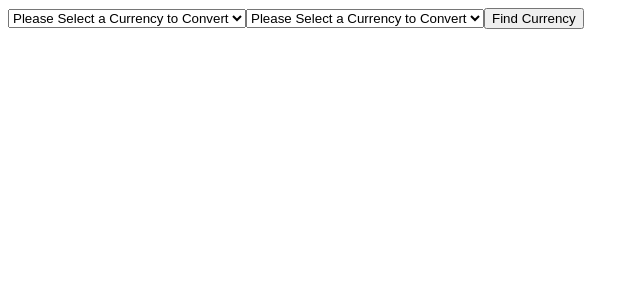
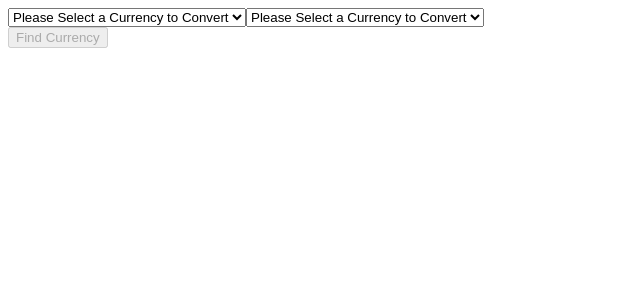
Before and after one commit to HenriqueFadoni/money-now, a React (Create React App) app: page / in a window 1280 px wide. Shown: the top 300 px of the page, without its empty margins (0-640 px from the left). Built offline with nearby package versions, Linux system fonts and the light colour scheme; no server answers.

Commit message:
Fixing Form Bug

```diff
--- a/src/App.js
+++ b/src/App.js
@@ -3,7 +3,6 @@ import axios from 'axios';
 
 import BaseCurrencySelector from './components/BaseCurrencySelector';
 import ToCurrencySelector from './components/ToCurrencySelector';
-import FindRate from './components/FindRate';
 import Inputs from './components/Inputs';
 
 class App extends Component {
@@ -49,8 +48,10 @@ class App extends Component {
     this.setState({ currencyExchange: update });
   };
 
-  findRate = () => {
-    if (this.state.currencyExchange.base !== "" && this.state.currencyExchange.toCurrency ) {
+  findRate = event => {
+    event.preventDefault();
+    event.currentTarget.reset();
+
     const value = Math.round(this.state.currencyExchange.rates[this.state.currencyExchange.toCurrency] * 100) / 100;
     let update = {
       ...this.state,
@@ -64,18 +65,21 @@ class App extends Component {
 
     this.setState(update);
   }
-  }
 
   render() {
     const rates = this.state.currencyExchange.rates;
     let arrayRates = [];
+    let button = false;
 
     for (let rate in rates) {
       arrayRates.push(
         <option
           value={`${rate}`}
-          key={`${rate}`} > {rate} </option> );
+          key={`${rate}`} > {rate} </option>);
     }
+
+    if (this.state.currencyExchange.base !== "" && this.state.currencyExchange.toCurrency) button = true;
+
     return (
       <div className="App">
         <BaseCurrencySelector
@@ -86,14 +90,13 @@ class App extends Component {
           rates={arrayRates}
           selectHandler={this.selectToHandler} />
 
-        {
-          this.state.showInput ?
         <Inputs
+          showInputs={this.state.showInput}
           baseValue={this.state.currencyExchange.baseValue}
-            currencyValue={this.state.currencyExchange.currencyValue} /> : null
-        }
+          currencyValue={this.state.currencyExchange.currencyValue}
+          findRate={this.findRate}
+          showBtn={button} />
 
-        <FindRate findRate={this.findRate} />
       </div>
     );
   }
--- a/src/components/Inputs.js
+++ b/src/components/Inputs.js
@@ -1,4 +1,6 @@
 import React, { PureComponent } from 'react';
+
+import FindRate from './FindRate';
 
 class Inputs extends PureComponent {
     state = {
@@ -6,23 +8,44 @@ class Inputs extends PureComponent {
         currency: null
     }
 
+    componentDidUpdate(prevProps) {
+        if (prevProps.baseValue !== this.props.baseValue || prevProps.currencyValue !== this.props.currencyValue) {
+            this.setState({
+                base: this.props.baseValue,
+                currency: this.props.currencyValue
+            });
+        }
+    }
+
     baseChangeHandler = event => {
         let newCurrency = this.props.currencyValue * event.target.value;
         newCurrency = Math.round(newCurrency * 100) / 100;
-        this.setState({currency: newCurrency});
+        this.setState({ currency: newCurrency });
     }
 
     render() {
-        return (
-            <div>
+        let showInputs = (
+            <>
                 <input
+                    nam="baseSelector"
                     type="number"
                     placeholder={this.props.baseValue}
                     onChange={event => this.baseChangeHandler(event)}></input>
+
                 <input
+                    nam="currencySelector"
                     type="number"
                     placeholder={!this.state.currency ? this.props.currencyValue : this.state.currency}
                     readOnly></input>
+            </>
+        );
+
+        return (
+            <div>
+                <form onSubmit={event => this.props.findRate(event)}>
+                    {this.props.showInputs ? showInputs : null}
+                    <FindRate show={this.props.showBtn} />
+                </form>
             </div>
         );
     }
--- a/src/components/findRate.js
+++ b/src/components/findRate.js
@@ -2,7 +2,11 @@ import React from 'react';
 
 const FindRate = props => (
     <>
-        <button onClick={props.findRate}>Find Currency</button>
+        {
+            props.show ?
+            <button type="submit">Find Currency</button> :
+            <button disabled>Find Currency</button>
+        }
     </>
 );
 
```
Lines whose indentation alone changed are shown as unchanged.
